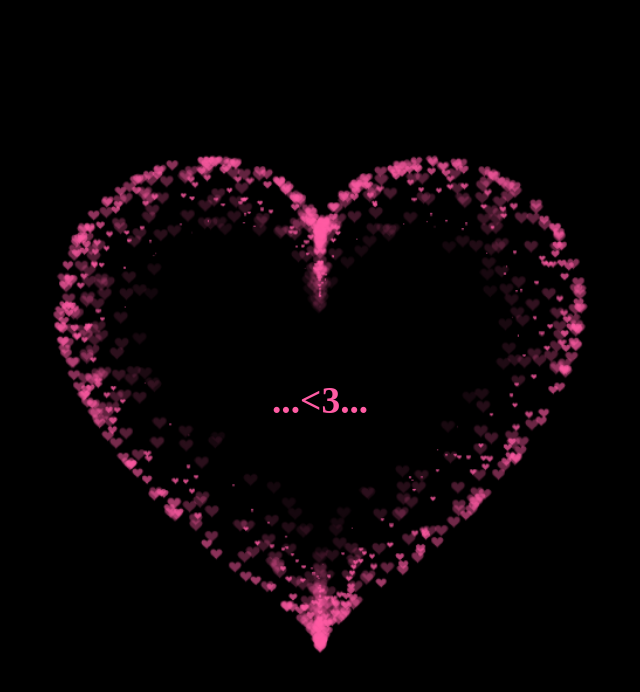
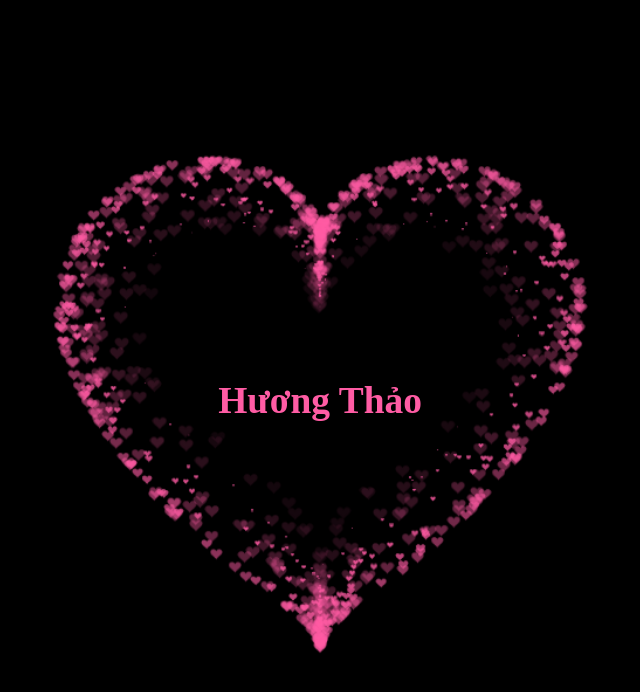
Before and after one commit to TQuangTinh/tym, a plain HTML site: page index.html in a window 1280 px wide. Shown: the whole page, without its empty margins (320-960 px from the left). Drawn offline with Linux system fonts and the light colour scheme.

Commit message:
Update index.html

```diff
--- a/index.html
+++ b/index.html
@@ -173,7 +173,7 @@
 
 <body>
 
-    <h1> ...<3... </h1>
+    <h1> Hương Thảo </h1>
 
     <div class="box">
 
```
